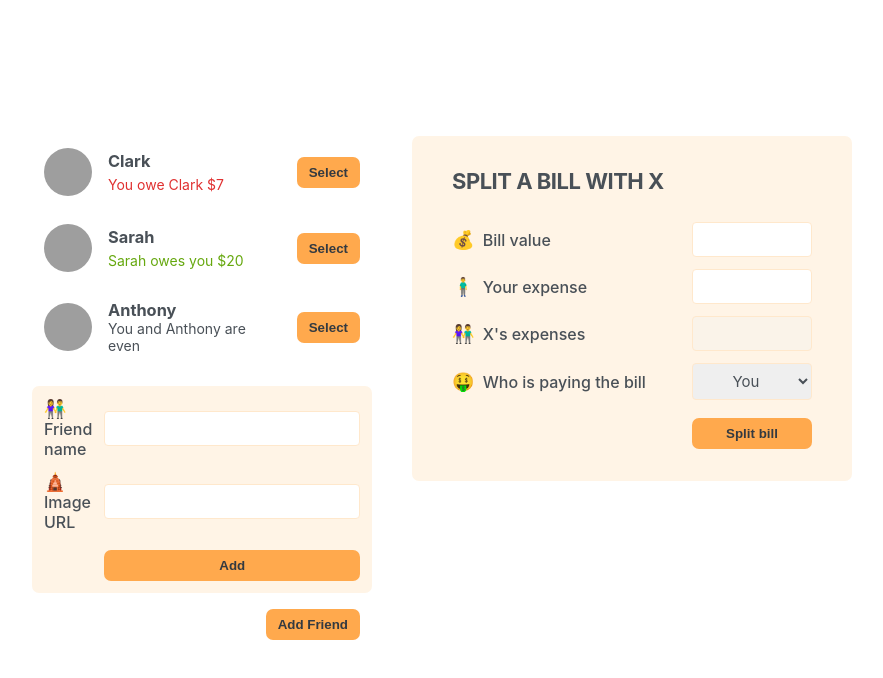
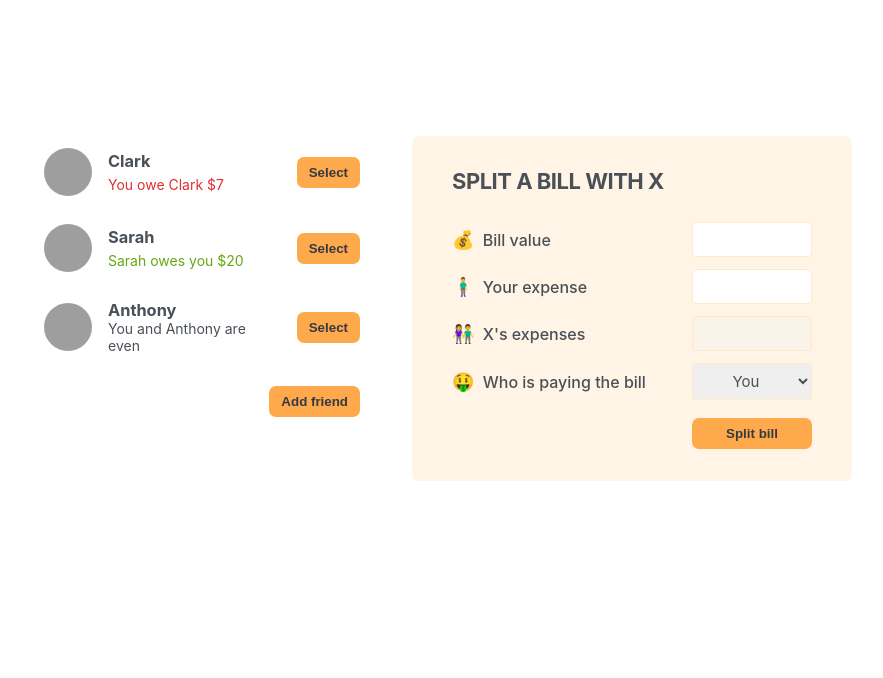
Before and after one commit to edmurneves/eatnsplit, a React (Create React App) app: page / in a window 1280 px wide. Shown: the top 678 px of the page, without its empty margins (198-1081 px from the left). Built offline with nearby package versions, Linux system fonts and the light colour scheme; grey boxes are pictures that could not be loaded.

Commit message:
Feat: Added the condicional rendering to the addFriend form

```diff
--- a/src/App.js
+++ b/src/App.js
@@ -1,3 +1,5 @@
+import { useState } from "react";
+
 const initialFriends = [
   {
     id: 118836,
@@ -19,13 +21,29 @@
   },
 ];
 
+function Button({ children, onClick }) {
+  return (
+    <button className="button" onClick={onClick}>
+      {children}
+    </button>
+  );
+}
+
 export default function App() {
+  const [showAddFriend, setShowAddFriend] = useState(false);
+
+  function handleShowAddFriend() {
+    setShowAddFriend((showAddFriend) => !showAddFriend);
+  }
+
   return (
     <div className="app">
       <div className="sidebar">
         <FriendsList />
-        <FormAddFriend />
-        <Button>Add Friend</Button>
+        {showAddFriend && <FormAddFriend />}
+        <Button onClick={handleShowAddFriend}>
+          {showAddFriend ? "Close" : "Add friend"}
+        </Button>
       </div>
       <FormSplitBill />
     </div>
@@ -66,10 +84,6 @@
   );
 }
 
-function Button({ children }) {
-  return <button className="button">{children}</button>;
-}
-
 function FormAddFriend() {
   return (
     <form className="form-add-friend">
```
